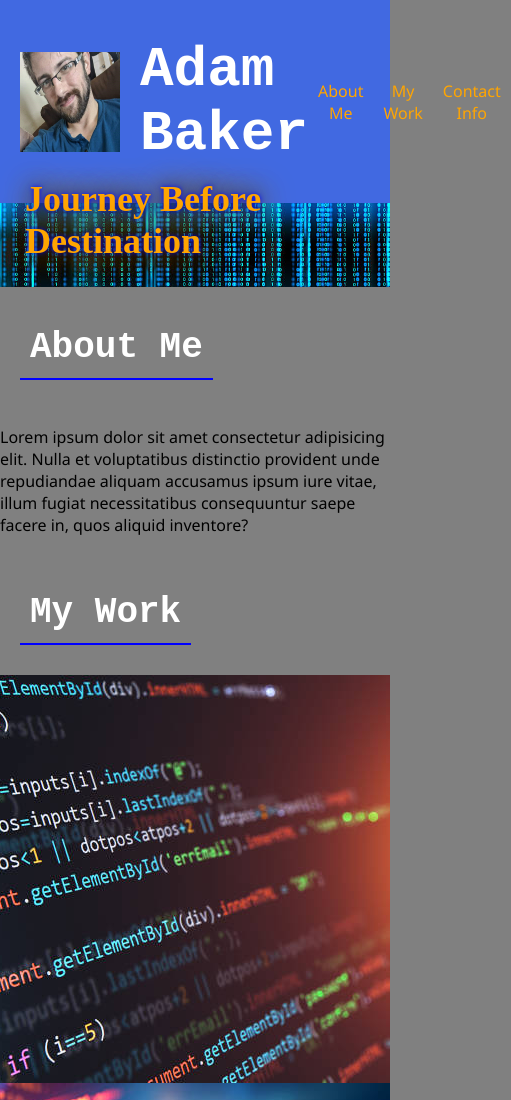
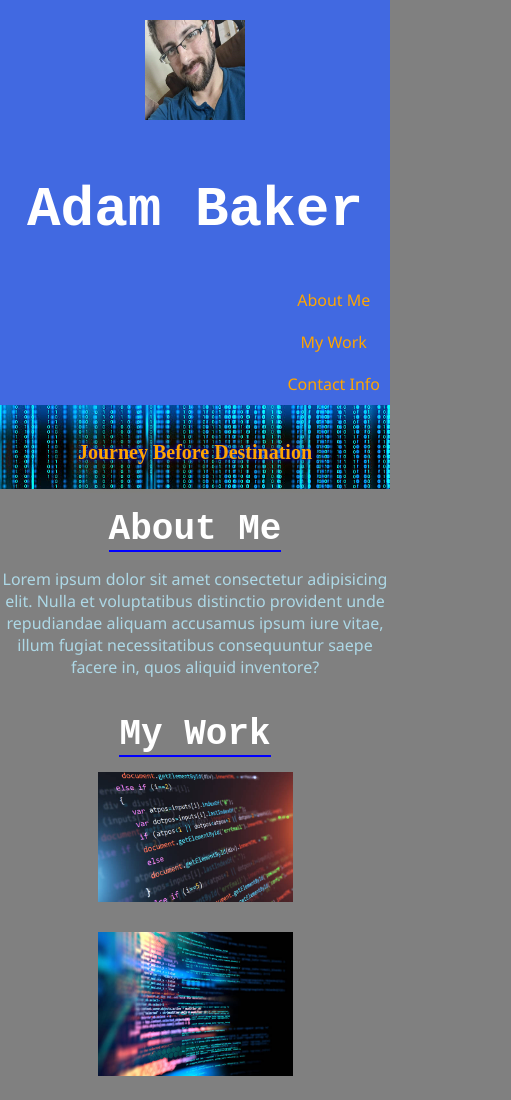
Before and after one commit to abaker421/02-programmer-profile-webpage, a plain HTML site: page index.html in a window 390 px wide. Shown: the top 1100 px of the page, 511 px wide, since content can reach past the window. Drawn offline with Linux system fonts and the light colour scheme.

Commit message:
added media tags

```diff
--- a/assets/css/styles.css
+++ b/assets/css/styles.css
@@ -1,6 +1,7 @@
 
 * {
  font-family:'Segoe UI', Tahoma, Geneva, Verdana, sans-serif;
+ color: lightblue;
 }
 
 main {
@@ -14,7 +15,6 @@ body {
     background-color: grey;
 }
 
-/* Targets the header, creates flex box, puts items in a row */
 header {
     display: flex;
     flex-direction: row;
@@ -46,6 +46,10 @@ h2{
     color: white;
 }
 
+nav {
+    margin-left: auto;
+}
+
 section {
     display: flex;
     flex-flow: row wrap;
@@ -62,12 +66,6 @@ article {
     flex-wrap: wrap;
 }
 
-/* Changes the margin of the nav so that the ul elements can go to the right of the page */
-nav {
-    margin-left: auto;
-}
-
-/* Targets the unordered list in the nav, creates and sets flex box properties, removes bullet points, puts content to right side of screen */
 nav ul{
     list-style: none;
     display: flex;
@@ -77,7 +75,6 @@ nav ul{
     margin: 0px;
     padding: 0px;
     height: 100%;
-    text-align: center;
 }
 
 nav ul li {
@@ -120,9 +117,11 @@ align-items: center;
        color: orange;
    }
 
-
 #my-work article {
   width: 50%;
+  display: flex;
+  justify-content: center;
+  align-items: center;
 }
 
 #my-work #article-1 {
@@ -136,10 +135,24 @@ align-items: center;
 
 #my-work {
        display: flex;
-       justify-content: flex-end;
-       align-items: flex-start;
+       justify-content: center;
+       align-items: center;
        flex-wrap: wrap;
       }
+
+#my-work img {
+ width: 50%;
+ padding: 15px;
+}
+
+#article-1 img {
+ width: 100%;
+}
+
+#project-links {
+    display: flex;
+    flex-flow: row wrap;
+}
 
 .banner {
     background-image: url("../images/banner.jpg");
@@ -154,7 +167,85 @@ align-items: center;
     text-shadow: 0px 0px 5px blue, 0px 0px 25px black, 0px 0px 35px orange;
    }
 
-#project-links {
-    display: flex;
-    flex-flow: row wrap;
-}
+@media screen and (max-width: 768px) {
+       #my-work article {
+           width: 100%;
+           display: flex;
+           justify-content: center;
+           align-items: center;
+         }
+
+       #article-1 img {
+           width: 50%;
+          }
+
+        #contact-info p {
+            margin-right: 50px;
+        }
+
+        h2 {
+           text-align: center;
+           padding: 0px;
+           margin-left: 0px;
+          }
+
+        section {
+            justify-content: center;
+            align-items: center;
+            text-align: center;
+          }
+
+          .nav-links h2 {
+            text-align: center;
+            margin: auto;
+            margin-top: 20px;
+        }
+   }
+
+@media screen and (max-width:480px) {
+
+    header {
+       flex-direction: column;
+       align-items: center;
+       justify-content: center;
+    }
+
+    div p {
+       font-size: 20px;
+    }
+
+
+    h1 {
+    text-align: center;
+    }
+
+    nav ul {
+        flex-direction: column;
+        justify-content: center;
+        align-items: center;
+          }
+
+     #contact-info {
+       flex-direction: column;
+       justify-content: center;
+       align-items: center;
+       margin: 0px;
+     }
+
+     #contact-info h2{
+       border-bottom: 2px solid blue;
+       border-right: 0px;
+     }
+
+     #contact-info p {
+        text-align: center;
+        margin-right: 0;
+    }
+
+    #contact-info p a {
+        display: block;
+        margin-bottom: 10px;
+    }
+
+
+    }
--- a/index.html
+++ b/index.html
@@ -11,6 +11,7 @@
     <header>
         <img src="assets/images/Adam picture.jpg" alt="Selfie of a man with glasses and a beard">
         <h1>Adam Baker</h1>
+
      <nav>
         <ul>
             <li><a href=#about-me>About Me</a></li>
@@ -18,6 +19,7 @@
             <li><a href=#contact-info>Contact Info</a></li>
         </ul>
      </nav>
+
     </header>
 
     <div class="banner">
@@ -36,7 +38,7 @@
         <div id="project-links">
         <article id="article-1"><a href="https://github.com/Bakeradm6"target="_blank"> <img src="assets/images/project1.jpg" alt= "Web Page with Text"></a></article>
 
-        <article><a href="https://github.com/Bakeradm6/challenge-01"target="_blank"> <img src="assets/images/project2.jpg" alt= "Web Page with Text">r</a></article>
+        <article><a href="https://github.com/Bakeradm6/challenge-01"target="_blank"> <img src="assets/images/project2.jpg" alt= "Web Page with Text"></a></article>
 
         <article><a href="https://github.com/Bakeradm6/my-first-repo"target="_blank"> <img src="assets/images/project3.jpg" alt= "Web Page with Text"></a></article>
 
```
